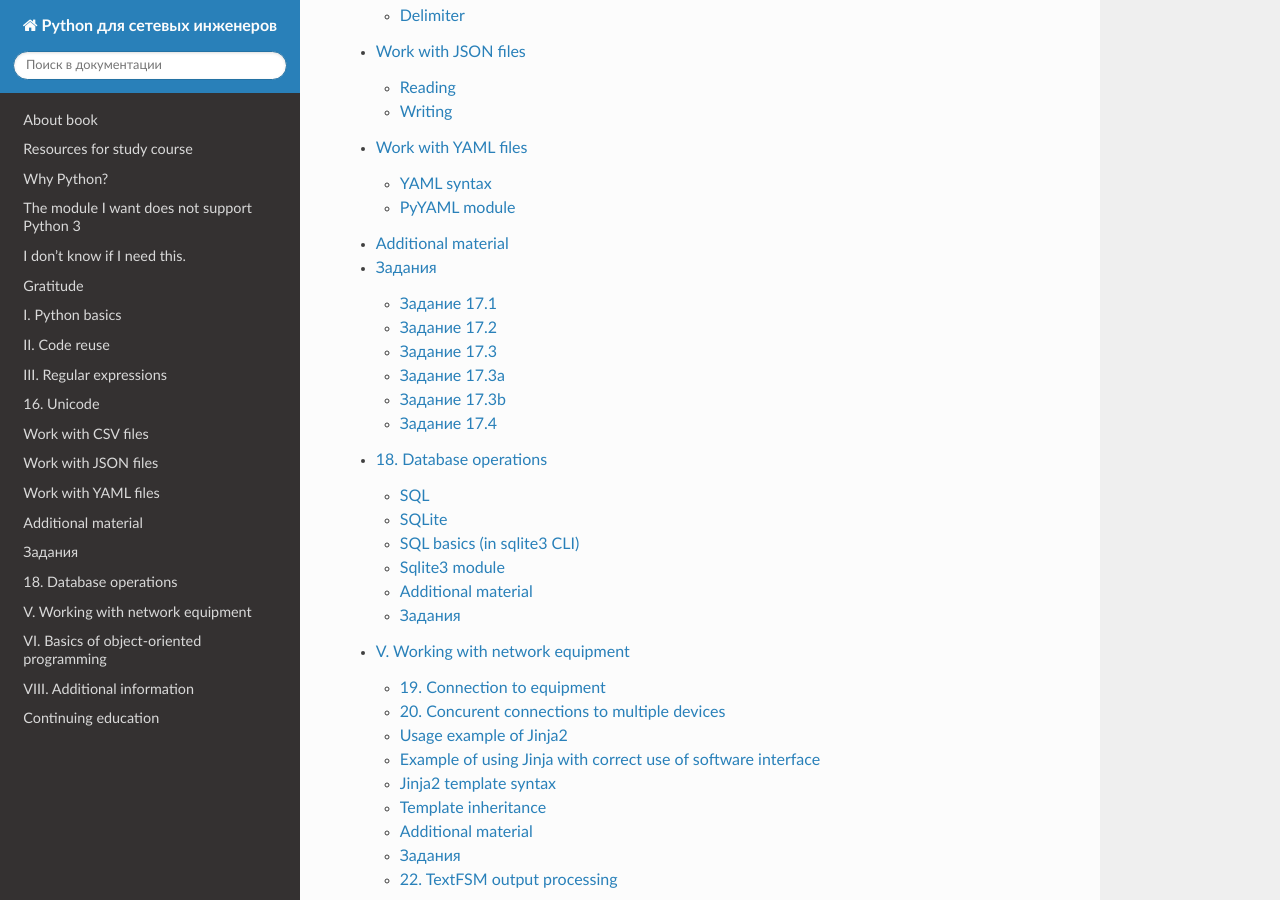
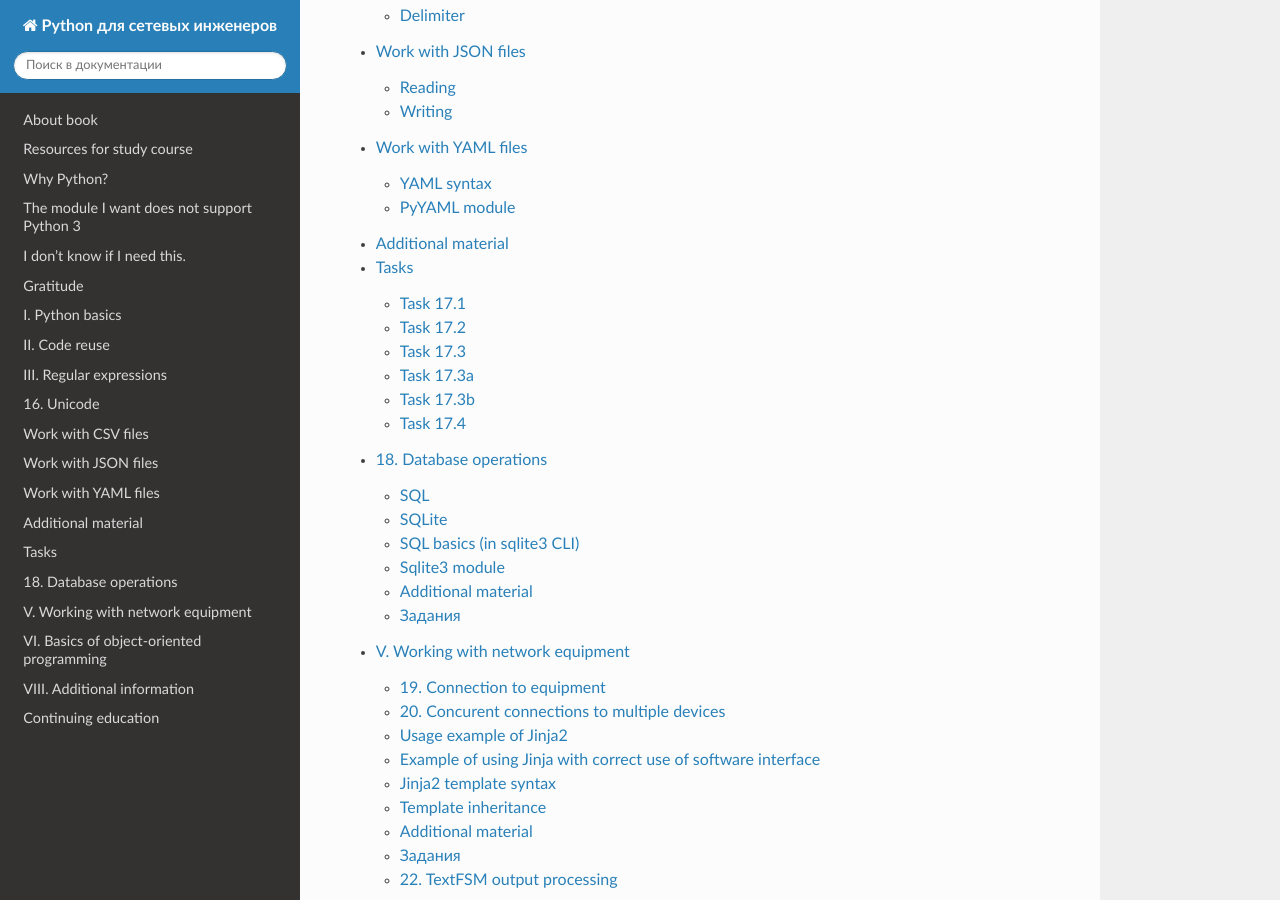
Before and after one commit to Aidar5/nattoeng, a Sphinx documentation site: the page built from docs/source/index.rst, in a window 1280 px wide and 900 px high, scrolled down 1996 px. Built offline with Sphinx 7.4.7 and the Read the Docs theme 2.0.0, drawn with Linux system fonts in a browser that asks for light colours; pages that are not in the unit, such as notebooks, are missing from menus; part of the change alters nothing that is shown.

Commit message:
Update 17_exercises.rst

```diff
--- a/docs/source/exercises/17_exercises.rst
+++ b/docs/source/exercises/17_exercises.rst
@@ -2,25 +2,24 @@
 
    \newpage
 
-Задания
+Tasks
 =======
 
 .. include:: ./pytest.rst
 
-Задание 17.1
+Task 17.1
 ~~~~~~~~~~~~
 
 
-Создать функцию write_dhcp_snooping_to_csv, которая обрабатывает
-вывод команды show dhcp snooping binding из разных файлов и записывает обработанные данные в csv файл.
+Create write_dhcp_snooping_to_csv() function that processes the output of show dhcp snooping binding command from different files and writes processed data to csv file.
 
-Аргументы функции:
-* filenames - список с именами файлов с выводом show dhcp snooping binding
-* output - имя файла в формате csv, в который будет записан результат
+Function arguments:
+* filenames - list with file names with show dhcp snooping binding outputs
+* output - file name in csv format to which the result will be written
 
-Функция ничего не возвращает.
+Function does not return anything.
 
-Например, если как аргумент был передан список с одним файлом sw3_dhcp_snooping.txt:
+For example, if a list with one sw3_dhcp_snooping.txt file was passed as an argument:
 
 ::
 
@@ -30,7 +29,7 @@
     00:E9:22:11:A6:50   100.1.1.7        76260       dhcp-snooping   3    FastEthernet0/21
     Total number of bindings: 2
 
-В итоговом csv файле должно быть такое содержимое:
+The resulting csv file should have such content:
 
 ::
 
@@ -39,56 +38,53 @@
     sw3,00:E9:22:11:A6:50,100.1.1.7,3,FastEthernet0/21
 
 
-Проверить работу функции на содержимом файлов sw1_dhcp_snooping.txt, sw2_dhcp_snooping.txt, sw3_dhcp_snooping.txt.
-Первый столбец в csv файле имя коммутатора надо получить из имени файла, остальные - из содержимого в файлах.
+Check function with content of sw1_dhcp_snooping.txt, sw2_dhcp_snooping.txt, sw3_dhcp_snooping.txt files. The first column in a csv file should be retrieved from filename, the rest from contents of files.
 
 
-Задание 17.2
+Task 17.2
 ~~~~~~~~~~~~
 
-В этом задании нужно:
+This task requires:
 
-* взять содержимое нескольких файлов с выводом команды sh version
-* распарсить вывод команды с помощью регулярных выражений и получить информацию об устройстве
-* записать полученную информацию в файл в CSV формате
+* take contents of several files with sh version command output
+* parse command output with regular expressions and get device information
+* write the received information to a CSV file format
 
-Для выполнения задания нужно создать две функции.
+To complete a task you need to create two functions.
 
-Функция parse_sh_version:
+Function parse_sh_version():
 
-* ожидает как аргумент вывод команды sh version одной строкой (не имя файла)
-* обрабатывает вывод, с помощью регулярных выражений
-* возвращает кортеж из трёх элементов:
+* expects as an argument the output of sh version command as one string (not file name)
+* handles output using regular expressions
+* returns a tuple of three elements:
 
-  * ios - в формате "12.4(5)T"
-  * image - в формате "flash:c2800-advipservicesk9-mz.124-5.T.bin"
-  * uptime - в формате "5 days, 3 hours, 3 minutes"
+  * ios - in format "12.4(5)T"
+  * image - in format "flash:c2800-advipservicesk9-mz.124-5.T.bin"
+  * uptime - in format "5 days, 3 hours, 3 minutes"
 
-У функции write_inventory_to_csv должно быть два параметра:
+Function write_inventory_to_csv() should have two parameters:
 
-* data_filenames - ожидает как аргумент список имен файлов с выводом sh version
-* csv_filename - ожидает как аргумент имя файла (например, routers_inventory.csv),
-  в который будет записана информация в формате CSV
+* data_filenames - expects as argument list of file names with sh version command output
+* csv_filename - expects as argument the name of file (for example, routers_inventory.csv) into which information will be written in CSV format
 
-Функция write_inventory_to_csv записывает содержимое в файл, в формате CSV и ничего не возвращает
+Function write_inventory_to_csv() writes content to a CSV file and returns nothing
 
 
-Функция write_inventory_to_csv должна делать следующее:
+Function write_inventory_to_csv() should do the following:
 
-* обработать информацию из каждого файла с выводом sh version:
+* Process information from each file with sh version output:
 
   * sh_version_r1.txt, sh_version_r2.txt, sh_version_r3.txt
 
-* с помощью функции parse_sh_version, из каждого вывода должна быть получена информация ios, image, uptime
-* из имени файла нужно получить имя хоста
-* после этого вся информация должна быть записана в CSV файл
+* with parse_sh_version() function, information like ios, image, uptime should be obtained from each output
+* hostname should be received from file name
+* then all information should be written in CSV file
 
-В файле routers_inventory.csv должны быть такие столбцы: ``hostname, ios, image, uptime``
+File routers_inventory.csv should have such columns: ``hostname, ios, image, uptime``
 
-В скрипте, с помощью модуля glob, создан список файлов, имя которых начинается на sh_vers.
-вы можете раскомментировать строку print(sh_version_files), чтобы посмотреть содержимое списка.
+In script, using glob module, a list of files whose name begins on *sh_vers* is created. You can uncomment string *print(sh_version_files)* to see the contents of list.
 
-Кроме того, создан список заголовков (headers), который должен быть записан в CSV.
+In addition, a list of headers was created that should be written in CSV.
 
 .. code:: python
 
@@ -100,16 +96,14 @@
 
     headers = ["hostname", "ios", "image", "uptime"]
 
-Задание 17.3
+Task 17.3
 ~~~~~~~~~~~~
 
-Создать функцию parse_sh_cdp_neighbors, которая обрабатывает
-вывод команды show cdp neighbors.
+Create parse_sh_cdp_neighbors() function that handles the output of show cdp neighbors command.
 
-Функция ожидает, как аргумент, вывод команды одной строкой (не имя файла).
-Функция должна возвращать словарь, который описывает соединения между устройствами.
+Function expects as an argument the output of command as a string (not file name). Function should return a dictionary that describes connections between devices.
 
-Например, если как аргумент был передан такой вывод:
+For example, if such output is given as an argument:
 
 ::
 
@@ -119,34 +113,33 @@
     R5           Fa 0/1          122           R S I           2811       Fa 0/1
     R6           Fa 0/2          143           R S I           2811       Fa 0/0
 
-Функция должна вернуть такой словарь:
+Function should return such dictionary:
 
 .. code:: python
 
     {"R4": {"Fa 0/1": {"R5": "Fa 0/1"},
             "Fa 0/2": {"R6": "Fa 0/0"}}}
 
-Интерфейсы должны быть записаны с пробелом. То есть, так Fa 0/0, а не так Fa0/0.
+Interfaces should be written with space. Like Fa 0/0, not Fa0/0.
 
+Check function with contents of sh_cdp_n_sw1.txt file.
 
-Проверить работу функции на содержимом файла sh_cdp_n_sw1.txt
-
-Задание 17.3a
+Task 17.3a
 ~~~~~~~~~~~~~
 
-Создать функцию generate_topology_from_cdp, которая обрабатывает вывод команды show cdp neighbor из нескольких файлов и записывает итоговую топологию в один словарь.
+Create generate_topology_from_cdp() function that handles the output of show cdp neighbor command from multiple files and writes the resulting topology in one dictionary.
 
-Функция generate_topology_from_cdp должна быть создана с параметрами:
+Function generate_topology_from_cdp() should be created with parameters:
 
-* list_of_files - список файлов из которых надо считать вывод команды sh cdp neighbor
-* save_to_filename - имя файла в формате YAML, в который сохранится топология.
+* list_of_files - list of files from which to read the output of sh cdp neighbor command
+* save_to_filename - name of file in YAML format that stores topology.
 
-  * значение по умолчанию - None. По умолчанию, топология не сохраняется в файл
-  * топология сохраняется только, если save_to_filename как аргумент указано имя файла
+  * default value - None. By default, topology is not saved to file
+  * topology is saved only if file name is specified for save_to_filename argument
 
-Функция должна возвращать словарь, который описывает соединения между устройствами, независимо от того сохраняется ли топология в файл.
+Function should return a dictionary that describes connections between devices, regardless of whether topology is saved to file.
 
-Структура словаря должна быть такой:
+The structure of dictionary should be:
 
 .. code:: python
 
@@ -155,9 +148,9 @@
      "R5": {"Fa 0/1": {"R4": "Fa 0/1"}},
      "R6": {"Fa 0/0": {"R4": "Fa 0/2"}}}
 
-Интерфейсы должны быть записаны с пробелом. То есть, так Fa 0/0, а не так Fa0/0.
+Interfaces should be written with space. Like Fa 0/0, not Fa0/0.
 
-Проверить работу функции generate_topology_from_cdp на списке файлов:
+Check generate_topology_from_cdp() function with list of files:
 
 * sh_cdp_n_sw1.txt
 * sh_cdp_n_r1.txt
@@ -167,70 +160,63 @@
 * sh_cdp_n_r5.txt
 * sh_cdp_n_r6.txt
 
-Проверить работу параметра save_to_filename и записать итоговый словарь в файл topology.yaml.
+Check save_to_filename option and write the resulting dictionary to topology.yaml file.
 
-Задание 17.3b
+Task 17.3b
 ~~~~~~~~~~~~~
 
-Создать функцию transform_topology, которая преобразует топологию в формат подходящий для функции draw_topology.
+Create transform_topology() function that converts topology into a format suitable for draw_topology() function.
 
-Функция ожидает как аргумент имя файла в формате YAML, в котором хранится топология.
+Function expects as argument the name of file in YAML format in which topology is stored.
 
-Функция должна считать данные из YAML файла, преобразовать их соответственно, чтобы функция возвращала словарь такого вида:
+Function should read data from YAML file, convert it accordingly, so that the function returns a dictionary of this type:
 
 .. code:: python
 
     {("R4", "Fa 0/1"): ("R5", "Fa 0/1"),
      ("R4", "Fa 0/2"): ("R6", "Fa 0/0")}
 
-Функция transform_topology должна не только менять формат представления топологии, но и удалять дублирующиеся соединения (их лучше всего видно на схеме, которую генерирует draw_topology).
+Function transform_topology() should not only change the format of topology representation, but also remove duplicate connections (these are best seen in diagram generated by draw_topology).
 
-Проверить работу функции на файле topology.yaml (должен быть создан в предыдущем задании 17.2a). На основании полученного словаря надо сгенерировать изображение топологии с помощью функции draw_topology.
-Не копировать код функции draw_topology.
+Check function with topology.yaml file (should be created in previous task 17.2a). Based on resulting dictionary, you should generate a topology image using draw_topology() function. Do not copy draw_topology() function code.
 
-Результат должен выглядеть так же, как схема в файле task_17_3b_topology.svg
+Result should look the same as scheme in task_17_3b_topology.svg file
 
-При этом:
+At the same time:
 
-* Интерфейсы должны быть записаны с пробелом Fa 0/0
-* Расположение устройств на схеме может быть другим
-* Соединения должны соответствовать схеме
-* На схеме не должно быть дублирующихся линков
+* Interfaces should be written with space Fa 0/0
+* The arrangement of devices on diagram may be different
+* Connections should follow the diagram
+* There should be no duplicate links on diagram
 
 .. note::
 
-    Для выполнения этого задания, должен быть установлен graphviz:
+    To complete this task, graphviz should be installed:
     apt-get install graphviz
 
-    И модуль python для работы с graphviz:
+    And python module for working with graphviz:
     pip install graphviz
 
 
 .. figure:: https://raw.githubusercontent.com/natenka/pyneng-examples-exercises/master/exercises/17_serialization/task_17_3b_topology.png
 
-Задание 17.4
+Task 17.4
 ~~~~~~~~~~~~
 
-Создать функцию write_last_log_to_csv.
+Create write_last_log_to_csv() function.
 
-Аргументы функции:
+Function arguments:
 
-* source_log - имя файла в формате csv, из которого читаются данные (пример mail_log.csv)
-* output - имя файла в формате csv, в который будет записан результат
+* source_log - name of csv file from which data is read (example mail_log.csv)
+* output - name of csv file to which the result will be written
 
-Функция ничего не возвращает.
+Function does not return anything.
 
-Функция write_last_log_to_csv обрабатывает csv файл mail_log.csv.
-В файле mail_log.csv находятся логи изменения имени пользователя. При этом, email
-пользователь менять не может, только имя.
+Function write_last_log_to_csv() handles mail_log.csv file. File mail_log.csv contains logs of user name user name. At the same time, user cannot change email, only name.
 
-Функция write_last_log_to_csv должна отбирать из файла mail_log.csv только
-самые свежие записи для каждого пользователя и записывать их в другой csv файл.
-В файле output первой строкой должны быть заголовки столбцов, такие же как в файле source_log.
+Function write_last_log_to_csv() should select only the most recent entries for each user from mail_log.csv file and write them to another csv file. The *output* file should have column headers as a first line, similar to source_log file.
 
-Для части пользователей запись только одна и тогда в итоговый файл надо записать только ее.
-Для некоторых пользователей есть несколько записей с разными именами.
-Например пользователь с email c3po@gmail.com несколько раз менял имя:
+Some users have only one record and then only it should be written to final file. Some users have multiple entries with different names. For example, user with c3po@gmail.com has changed his name several times:
 
 ::
 
@@ -238,20 +224,15 @@
     C3PO,c3po@gmail.com,16/12/2019 17:15
     C-3PO,c3po@gmail.com,16/12/2019 17:24
 
-Из этих трех записей, в итоговый файл должна быть записана только одна - самая свежая:
+Of these three entries, only one should be written to final file - the latest:
 
 ::
 
     C-3PO,c3po@gmail.com,16/12/2019 17:24
 
-Для сравнения дат удобно использовать объекты datetime из модуля datetime.
-Чтобы упростить работу с датами, создана функция convert_str_to_datetime - она
-конвертирует строку с датой в формате 11/10/2019 14:05 в объект datetime.
-Полученные объекты datetime можно сравнивать между собой.
-Вторая функция convert_datetime_to_str делает обратную операцию - превращает
-объект datetime в строку.
+It is convenient to use datetime objects from *datetime* module to compare dates. To simplify work with dates, convert_str_to_datetime() function was created - it converts a line with a date in format 11/10/2019 14:05 into an datetime object. The resulting datetime objects can be compared. The second convert_datetime_to_str() function does the reverse operation - converts datetime object into a string.
 
-Функции convert_str_to_datetime и convert_datetime_to_str использовать не обязательно.
+Functions convert_str_to_datetime() and convert_datetime_to_str() are not necessary to use.
 
 .. code:: python
 
@@ -260,13 +241,13 @@
 
     def convert_str_to_datetime(datetime_str):
         """
-        Конвертирует строку с датой в формате 11/10/2019 14:05 в объект datetime.
+        Converts a line with a date in format 11/10/2019 14:05 into an datetime object.
         """
         return datetime.datetime.strptime(datetime_str, "%d/%m/%Y %H:%M")
 
 
     def convert_datetime_to_str(datetime_obj):
         """
-        Конвертирует строку с датой в формате 11/10/2019 14:05 в объект datetime.
+        Converts datetime object into a string.
         """
         return datetime.datetime.strftime(datetime_obj, "%d/%m/%Y %H:%M")
```
